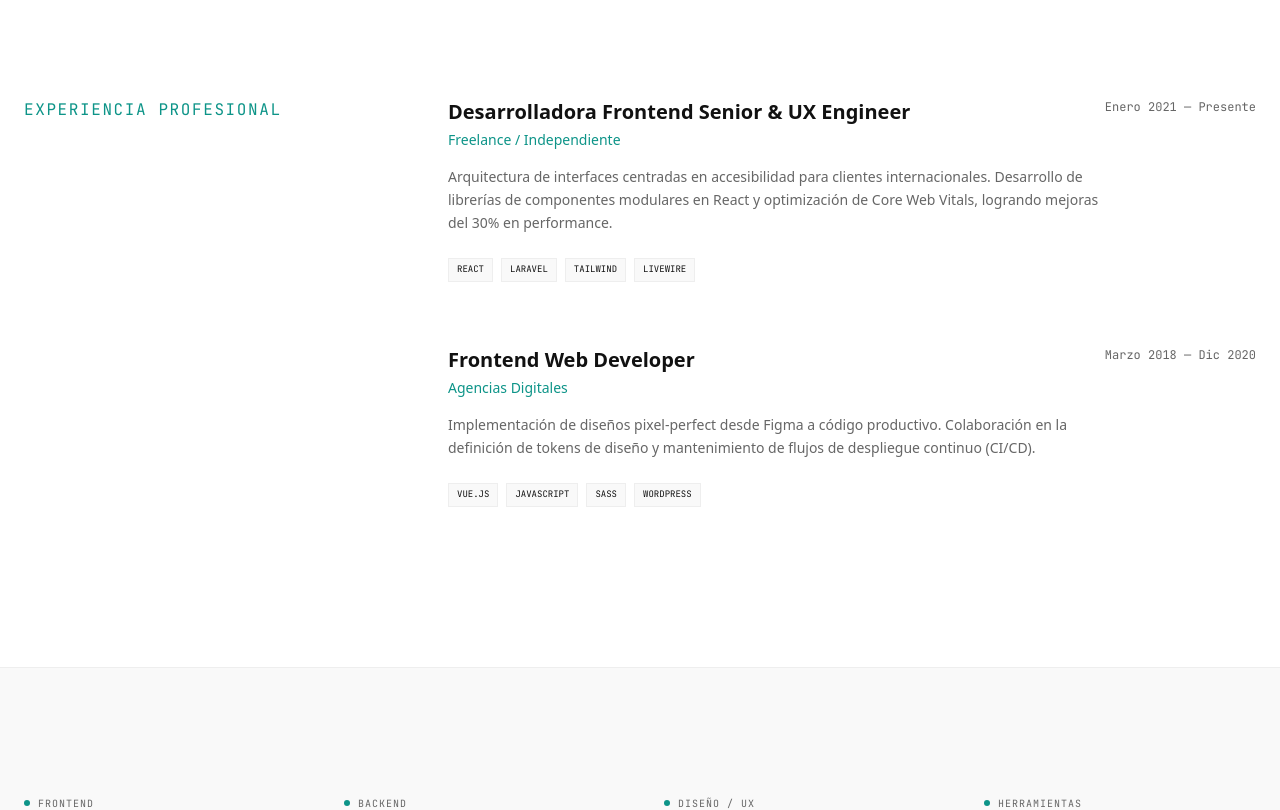
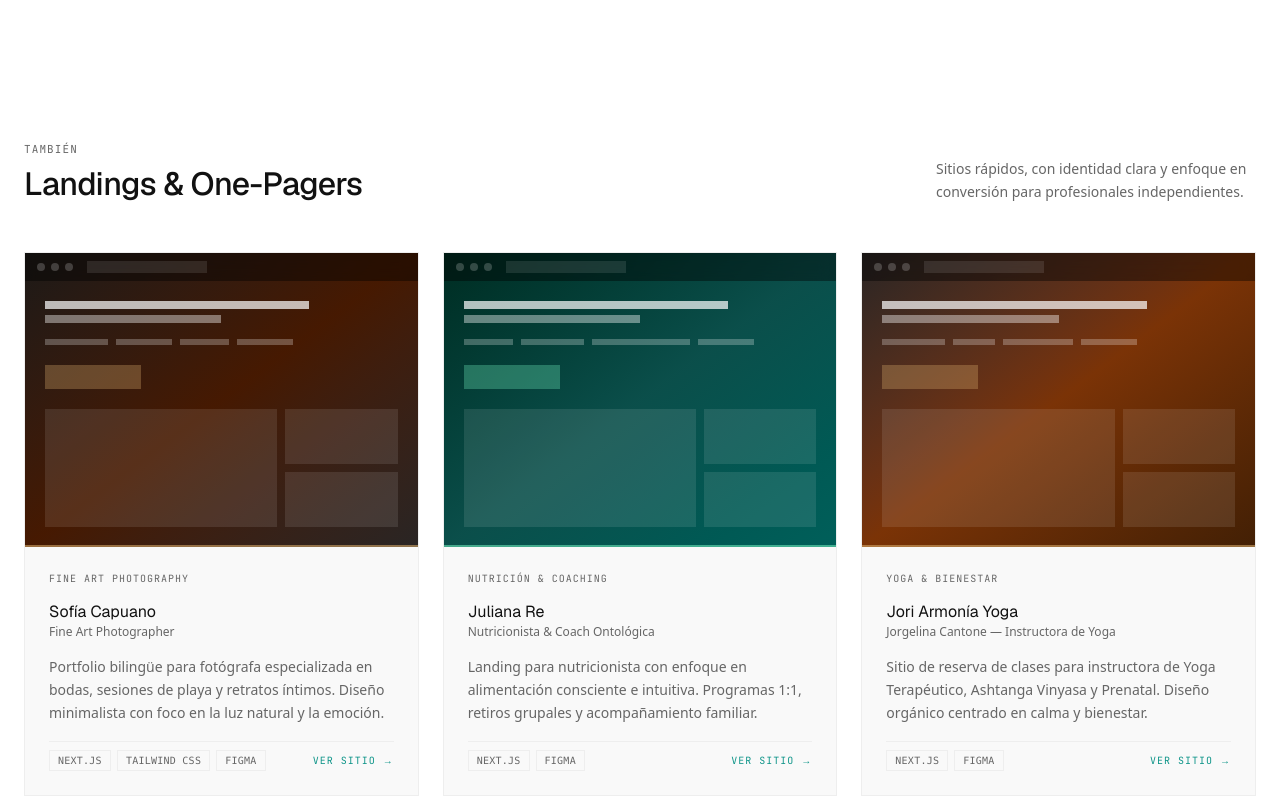
Before and after one commit to laupommares/laura-pommares, a Next.js app: page / in a window 1280 px wide. Shown: the part 2720-3530 px from the top of the page. Built offline with nearby package versions, Linux system fonts and the light colour scheme.

Commit message:
Change data & links

```diff
--- a/src/components/ExperienceSection.tsx
+++ b/src/components/ExperienceSection.tsx
@@ -1,19 +1,19 @@
 const roles = [
   {
-    title: "Desarrolladora Frontend Senior & UX Engineer",
-    company: "Freelance / Independiente",
-    period: "Enero 2021 — Presente",
+    title: "Frontend Developer",
+    company: "VALIDA",
+    period: "Mayo 2024 — Junio 2026",
     description:
-      "Arquitectura de interfaces centradas en accesibilidad para clientes internacionales. Desarrollo de librerías de componentes modulares en React y optimización de Core Web Vitals, logrando mejoras del 30% en performance.",
-    skills: ["React", "Laravel", "Tailwind", "Livewire"],
+      "Desarrollo de interfaces web en frontend para sistemas internos, con foco en accesibilidad, usabilidad y consumo de APIs. Participación en la construcción de componentes reutilizables e integración con backend.",
+    skills: ["React", "Laravel", "Tailwind CSS", "Livewire", "JavaScript"],
   },
   {
-    title: "Frontend Web Developer",
-    company: "Agencias Digitales",
-    period: "Marzo 2018 — Dic 2020",
+    title: "Frontend Developer & UX/UI Designer (Freelance)",
+    company: "Independiente",
+    period: "Enero 2025 — Presente",
     description:
-      "Implementación de diseños pixel-perfect desde Figma a código productivo. Colaboración en la definición de tokens de diseño y mantenimiento de flujos de despliegue continuo (CI/CD).",
-    skills: ["Vue.js", "JavaScript", "SASS", "WordPress"],
+      "Diseño y desarrollo de interfaces web para proyectos freelance, incluyendo un portal de gestión de estudios médicos para clínicas y landings enfocadas en conversión. Trabajo completo de frontend, UX/UI e integración con APIs backend.",
+    skills: ["Next.js", "React", "Laravel", "Tailwind", "JavaScript", "Figma"],
   },
 ];
 
--- a/src/components/ProjectsSection.tsx
+++ b/src/components/ProjectsSection.tsx
@@ -1,7 +1,49 @@
+const landings = [
+  {
+    id: "L1",
+    category: "Fine Art Photography",
+    title: "Sofía Capuano",
+    subtitle: "Fine Art Photographer",
+    description:
+      "Portfolio bilingüe para fotógrafa especializada en bodas, sesiones de playa y retratos íntimos. Diseño minimalista con foco en la luz natural y la emoción.",
+    stack: ["Next.js", "Tailwind CSS", "Figma"],
+    gradient: "from-stone-900 via-amber-950 to-stone-800",
+    accentColor: "#d4a96a",
+    lines: ["portfolio", "sobre mí", "proceso", "contacto"],
+    href: "https://sofiacapuanoph.vercel.app/",
+  },
+  {
+    id: "L2",
+    category: "Nutrición & Coaching",
+    title: "Juliana Re",
+    subtitle: "Nutricionista & Coach Ontológica",
+    description:
+      "Landing para nutricionista con enfoque en alimentación consciente e intuitiva. Programas 1:1, retiros grupales y acompañamiento familiar.",
+    stack: ["Next.js", "Figma"],
+    gradient: "from-emerald-950 via-teal-900 to-teal-800",
+    accentColor: "#6ee7b7",
+    lines: ["enfoque", "programas", "quién acompaña", "consulta"],
+    href: "https://julianare.vercel.app/",
+  },
+  {
+    id: "L3",
+    category: "Yoga & Bienestar",
+    title: "Jori Armonía Yoga",
+    subtitle: "Jorgelina Cantone — Instructora de Yoga",
+    description:
+      "Sitio de reserva de clases para instructora de Yoga Terapéutico, Ashtanga Vinyasa y Prenatal. Diseño orgánico centrado en calma y bienestar.",
+    stack: ["Next.js", "Figma"],
+    gradient: "from-stone-800 via-amber-900 to-yellow-950",
+    accentColor: "#d4a96a",
+    lines: ["filosofía", "clases", "propuestas", "reservar"],
+    href: "https://joriarmoniayoga.com/",
+  },
+];
+
 const projects = [
   {
     num: "01",
-    category: "Full-stack Development",
+    category: "Frontend Development with Backend Support",
     title: "Plataforma para Gestión de Estudios Médicos",
     challengeLabel: "Problema",
     challenge:
@@ -12,7 +54,7 @@ const projects = [
     col2Value: "Laravel · Livewire · Tailwind CSS · JavaScript · Alpine.js",
     resultLabel: "Resultado",
     result:
-      "Digitalización del 100% de los procesos y mejora del 50% en el tiempo de respuesta a pacientes.",
+      "Optimización del flujo de asignación, carga e informe de estudios entre clínica y médicos.",
     image: {
       src: "https://lh3.googleusercontent.com/aida-public/AB6AXuD5HuI3X0N2vHoxhiqL90gFwLFeiDUnlS-pQ09nCHWKl93jg_YpIWvuou8SVplXCC4A8bDhkpF406PFENqfA1TLNxtqMxiUUa1_XwpIYUiy5g3zrAzCBprmJgmphJ20VkU72867q_qN-J946ifTlGElPvjETWhvsJAgsCTL7VrOcHvWiDmVmM28laCmkTXlFkR8I8lpvm_u4rOWBbbrRIwZE5BQq25P4kTDUqLNIt2FoOrTEFBSMre7y4ZG_bTbIGavl67O9eT4QA",
       alt: "Portal Nutricionista",
@@ -21,18 +63,18 @@ const projects = [
   },
   {
     num: "02",
-    category: "UX & Frontend Design",
-    title: "Marketplace de Servicios para el Hogar",
+    category: "UX/UI & Frontend Development",
+    title: "Plataforma de Gestión de Turnos Médicos",
     challengeLabel: "El Desafío",
     challenge:
-      "Crear una interfaz de confianza para una plataforma de mantenimiento que fuese accesible tanto para adultos mayores como para profesionales con poco tiempo.",
+      "Diseñar un sistema de gestión de turnos que permita coordinar la asignación, reserva e información de estudios entre distintos perfiles: clínica, médicos, pacientes y empresas, manteniendo claridad y rapidez en el flujo.",
     col1Label: "Proceso",
     col1Value: "Design Systems & Prototyping",
     col2Label: "Tecnologías",
-    col2Value: "Next.js, Framer Motion, Figma",
+    col2Value: "Next.js & Figma",
     resultLabel: "Solución",
     result:
-      "Librería de componentes de alto contraste y navegación intuitiva bajo estándares WCAG.",
+      "Diseño de un sistema de turnos con lógica multi-rol, donde cada usuario accede a flujos específicos según su función, optimizando la asignación y seguimiento de estudios clínicos.",
     image: {
       src: "https://lh3.googleusercontent.com/aida-public/AB6AXuBpLxJ6Md8F1J3qj3hbTK27JNhuLnJelli3le7EylRRE0QysDXV_825sSOo6bN8-Dp8ktv4pF9Bex_fIAQsxIxcEaYA7adGKJkZZUsmnO7PgLAiJflqr1CSPTCmT23OzZsnRT7w3koqlnZEeWii4G0UUXnVKqj6hWYCBoS5Ctk6NlLe08BHmzTt-dLQL74MaXM3955u9_F7zto2efB6iCHwfMT--gm_EK5aJrJpHpYNt_53mpBRmedV6dFhpHEGbuDIot8Q_wyYUA",
       alt: "Marketplace Servicios",
@@ -45,7 +87,7 @@ type Project = (typeof projects)[number];
 
 function ProjectImage({ src, alt }: { src: string; alt: string }) {
   return (
-    <div className="aspect-[16/10] bg-surface-alt overflow-hidden border border-subtle">
+    <div className="aspect-16/10 bg-surface-alt overflow-hidden border border-subtle">
       {/* eslint-disable-next-line @next/next/no-img-element */}
       <img
         src={src}
@@ -97,6 +139,99 @@ function ProjectContent({ project }: { project: Project }) {
   );
 }
 
+function LandingCard({ landing }: { landing: (typeof landings)[number] }) {
+  return (
+    <article className="group flex flex-col border border-subtle bg-surface-alt overflow-hidden hover:border-accent/40 transition-colors duration-300">
+      {/* Browser mockup */}
+      <div className={`relative bg-linear-to-br ${landing.gradient} aspect-4/3 overflow-hidden`}>
+        {/* Browser chrome */}
+        <div className="absolute inset-x-0 top-0 h-7 bg-black/40 backdrop-blur-sm flex items-center px-3 gap-1.5 z-10">
+          <span className="w-2 h-2 rounded-full bg-white/20" />
+          <span className="w-2 h-2 rounded-full bg-white/20" />
+          <span className="w-2 h-2 rounded-full bg-white/20" />
+          <span
+            className="ml-2 flex-1 h-3 rounded-sm bg-white/10 max-w-30"
+          />
+        </div>
+        {/* Simulated UI content */}
+        <div className="absolute inset-0 pt-10 px-5 pb-5 flex flex-col gap-3">
+          {/* Hero headline simulation */}
+          <div className="mt-2 space-y-1.5">
+            <div className="h-2 rounded-sm bg-white/70 w-3/4" />
+            <div className="h-2 rounded-sm bg-white/40 w-1/2" />
+          </div>
+          {/* Nav simulation */}
+          <div className="flex gap-2 mt-1">
+            {landing.lines.map((label) => (
+              <span
+                key={label}
+                className="h-1.5 rounded-sm bg-white/25"
+                style={{ width: `${label.length * 7}px` }}
+              />
+            ))}
+          </div>
+          {/* CTA button simulation */}
+          <div
+            className="mt-2 h-6 w-24 rounded-sm"
+            style={{ backgroundColor: `${landing.accentColor}55` }}
+          />
+          {/* Image placeholder blocks */}
+          <div className="flex-1 mt-2 grid grid-cols-3 gap-2">
+            <div className="rounded-sm bg-white/10 col-span-2" />
+            <div className="flex flex-col gap-2">
+              <div className="rounded-sm bg-white/10 flex-1" />
+              <div className="rounded-sm bg-white/10 flex-1" />
+            </div>
+          </div>
+        </div>
+        {/* Accent line at bottom */}
+        <div
+          className="absolute bottom-0 inset-x-0 h-0.5 opacity-60 group-hover:opacity-100 transition-opacity"
+          style={{ backgroundColor: landing.accentColor }}
+        />
+      </div>
+
+      {/* Card body */}
+      <div className="p-6 flex flex-col gap-4 flex-1">
+        <span className="font-label-mono text-[10px] uppercase tracking-widest text-secondary">
+          {landing.category}
+        </span>
+        <div>
+          <h4 className="font-headline text-headline-sm leading-tight">
+            {landing.title}
+          </h4>
+          <p className="text-secondary text-xs mt-0.5">{landing.subtitle}</p>
+        </div>
+        <p className="text-secondary text-sm leading-relaxed flex-1">
+          {landing.description}
+        </p>
+        <div className="flex items-center justify-between pt-2 border-t border-subtle">
+          <div className="flex flex-wrap gap-1.5">
+            {landing.stack.map((tech) => (
+              <span
+                key={tech}
+                className="text-[10px] uppercase tracking-wide font-mono px-2 py-0.5 border border-subtle text-secondary"
+              >
+                {tech}
+              </span>
+            ))}
+          </div>
+          {landing.href && (
+            <a
+              href={landing.href}
+              target="_blank"
+              rel="noopener noreferrer"
+              className="shrink-0 ml-3 font-label-mono text-[10px] uppercase tracking-widest text-accent hover:underline"
+            >
+              Ver sitio →
+            </a>
+          )}
+        </div>
+      </div>
+    </article>
+  );
+}
+
 export default function ProjectsSection() {
   return (
     <section
@@ -108,10 +243,10 @@ export default function ProjectsSection() {
           Proyectos Destacados
         </h2>
         <h3 className="font-headline text-headline-lg">
-          Soluciones de Ingeniería
+          Work & Case Studies
         </h3>
       </div>
-      <div className="space-y-[160px]">
+      <div className="space-y-40">
         {projects.map((project) => (
           <article
             key={project.num}
@@ -145,6 +280,29 @@ export default function ProjectsSection() {
           </article>
         ))}
       </div>
+
+      {/* Landings grid */}
+      <div className="mt-40 reveal">
+        <div className="flex flex-col sm:flex-row sm:items-end justify-between gap-4 mb-12">
+          <div>
+            <span className="font-label-mono text-[11px] uppercase tracking-widest text-secondary block mb-2">
+              También
+            </span>
+            <h3 className="font-headline text-headline-md">
+              Landings & One-Pagers
+            </h3>
+          </div>
+          <p className="text-secondary text-sm max-w-xs leading-relaxed">
+            Sitios rápidos, con identidad clara y enfoque en conversión para
+            profesionales independientes.
+          </p>
+        </div>
+        <div className="grid grid-cols-1 sm:grid-cols-2 lg:grid-cols-3 gap-6">
+          {landings.map((landing) => (
+            <LandingCard key={landing.id} landing={landing} />
+          ))}
+        </div>
+      </div>
     </section>
   );
 }
--- a/src/components/SiteFooter.tsx
+++ b/src/components/SiteFooter.tsx
@@ -7,7 +7,7 @@ export default function SiteFooter() {
             LAURA POMMARÉS
           </span>
           <p className="font-label-mono text-[10px] text-secondary mt-1">
-            © 2024 — Frontend Engineering & Design Systems
+            © 2024 — Frontend Developer & UX/UI Designer
           </p>
         </div>
         <div className="flex gap-12 font-label-mono text-[10px] uppercase tracking-widest font-bold">
--- a/src/components/TechStackSection.tsx
+++ b/src/components/TechStackSection.tsx
@@ -9,17 +9,17 @@ const categories = [
   },
   {
     name: "Diseño / UX",
-    items: ["Figma", "Design Systems", "WCAG / Accesibilidad", "Framer Motion"],
+    items: ["Figma", "Design Systems", "WCAG / Accesibilidad", "Framer Motion", "Photoshop"],
   },
   {
     name: "Herramientas",
-    items: ["Git / GitHub", "Vercel / Forge", "Docker", "Storybook"],
+    items: ["Git / GitHub", "Jira", "Vercel", "Docker"],
   },
 ];
 
 export default function TechStackSection() {
   return (
-    <section className="py-32 bg-surface-alt border-y border-subtle reveal">
+    <section className="py-16 bg-surface-alt border-y border-subtle reveal">
       <div className="px-margin-mobile max-w-container-max mx-auto">
         <div className="grid grid-cols-1 md:grid-cols-4 gap-12">
           {categories.map((cat) => (
```
Also changed, not shown: src/components/ContactSection.tsx (+4 -4 lines).
